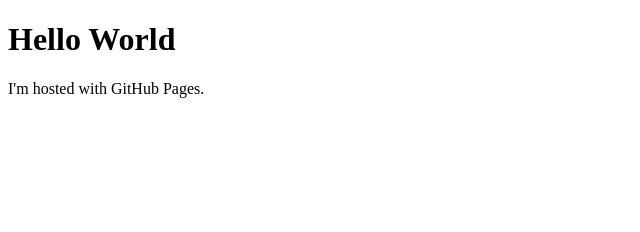
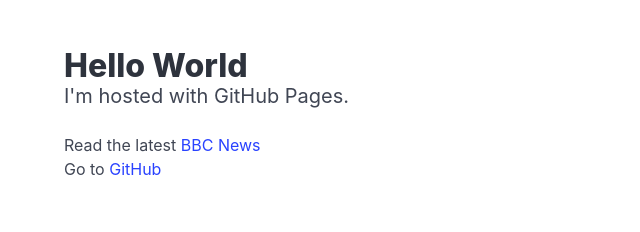
Before and after one commit to Tth790/Tth790.github.io, a plain HTML site: page index.html in a window 1280 px wide. Shown: the whole page, without its empty margins (0-640 px from the left). Drawn offline with nearby package versions, Linux system fonts and the light colour scheme.

Commit message:
Update index.html

```diff
--- a/index.html
+++ b/index.html
@@ -1,7 +1,29 @@
 <!DOCTYPE html>
 <html>
+<head>
+    <link rel="stylesheet" href="//unpkg.com/bulma">
+</head>
 <body>
-<h1>Hello World</h1>
-<p>I'm hosted with GitHub Pages.</p>
+
+<section class="hero">
+    <div class="hero-body">
+        <div class="container">
+            <h1 class="title">
+                Hello World
+            </h1>
+            <h2 class="subtitle">
+                I'm hosted with GitHub Pages.
+            </h2>
+            <p>
+                Read the latest <a href="//bbc.co.uk/news">BBC News</a>
+            </p>
+
+            <p>
+                Go to <a href="//github.io">GitHub</a>
+            </p>
+
+        </div>
+    </div>
+</section>
 </body>
 </html>
```
